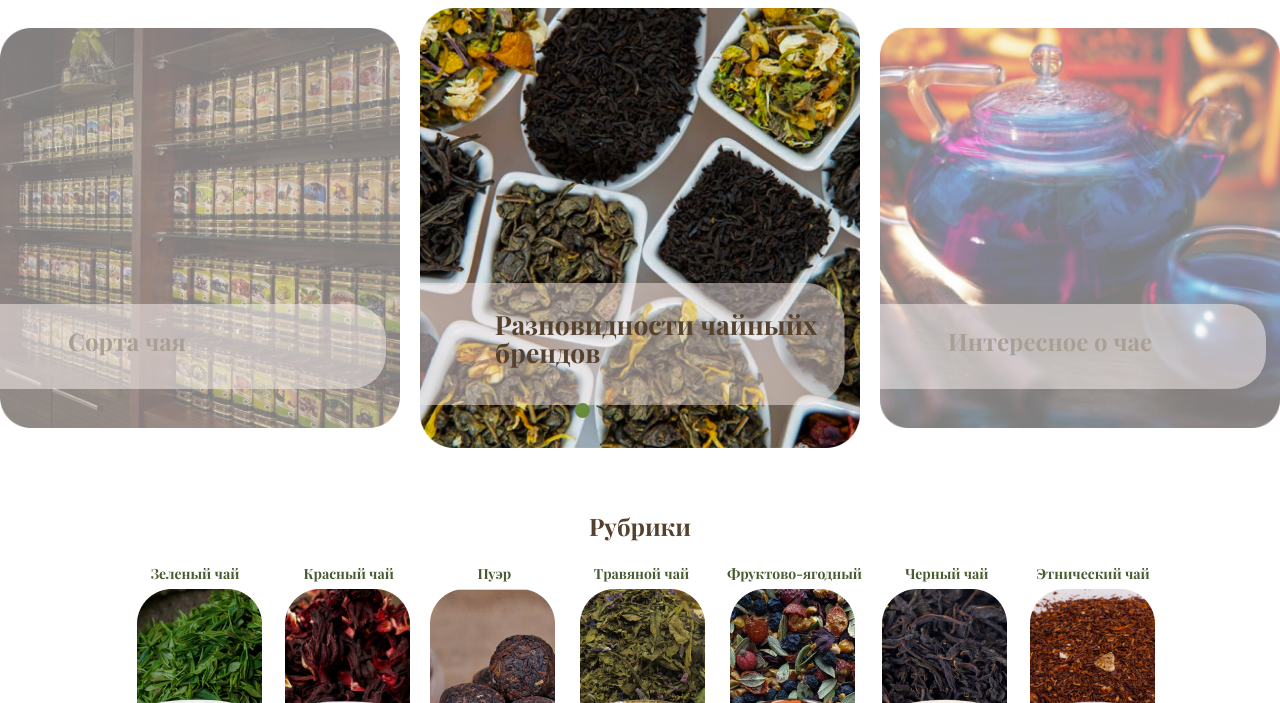
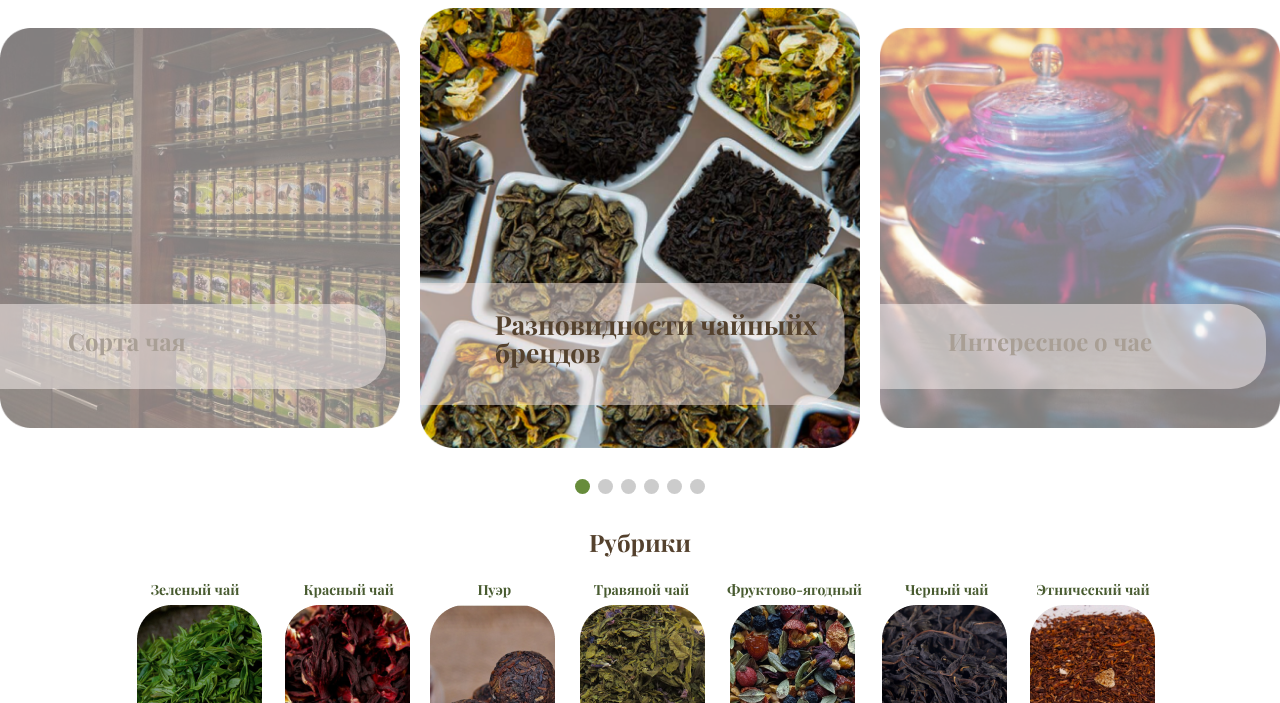
Before and after one commit to Sergey5471/tea, a website: page src/pug/index.pug in a window 1280 px wide. Shown: the part 97-800 px from the top of the page. Drawn offline with nearby package versions, Linux system fonts and the light colour scheme; files that its build step writes are made by us from their sources; files whose address does not match are found by name.

Commit message:
chsnge pagination

```diff
--- a/src/assets/scss/components/slider.scss
+++ b/src/assets/scss/components/slider.scss
@@ -28,6 +28,9 @@
 
 			}
 
+	}
+	&-pagination {
+		position: static;
 	}
 	&-pagination-bullet {
 		width: 15px;
@@ -66,17 +69,3 @@
 		color: #54412D;
 	}
 }
-
-
-
-
-// .swiper-slide {
-// 	opacity: 0.5;
-// 	transition: transform 0.5s;
-// }
-
-// .swiper-slide-active {
-// 	transform: scale(1.2);
-// 	opacity: 1;
-// 	transition: transform 0.5s;
-// }
```
Also changed, not shown: build/assets/css/app.css.
